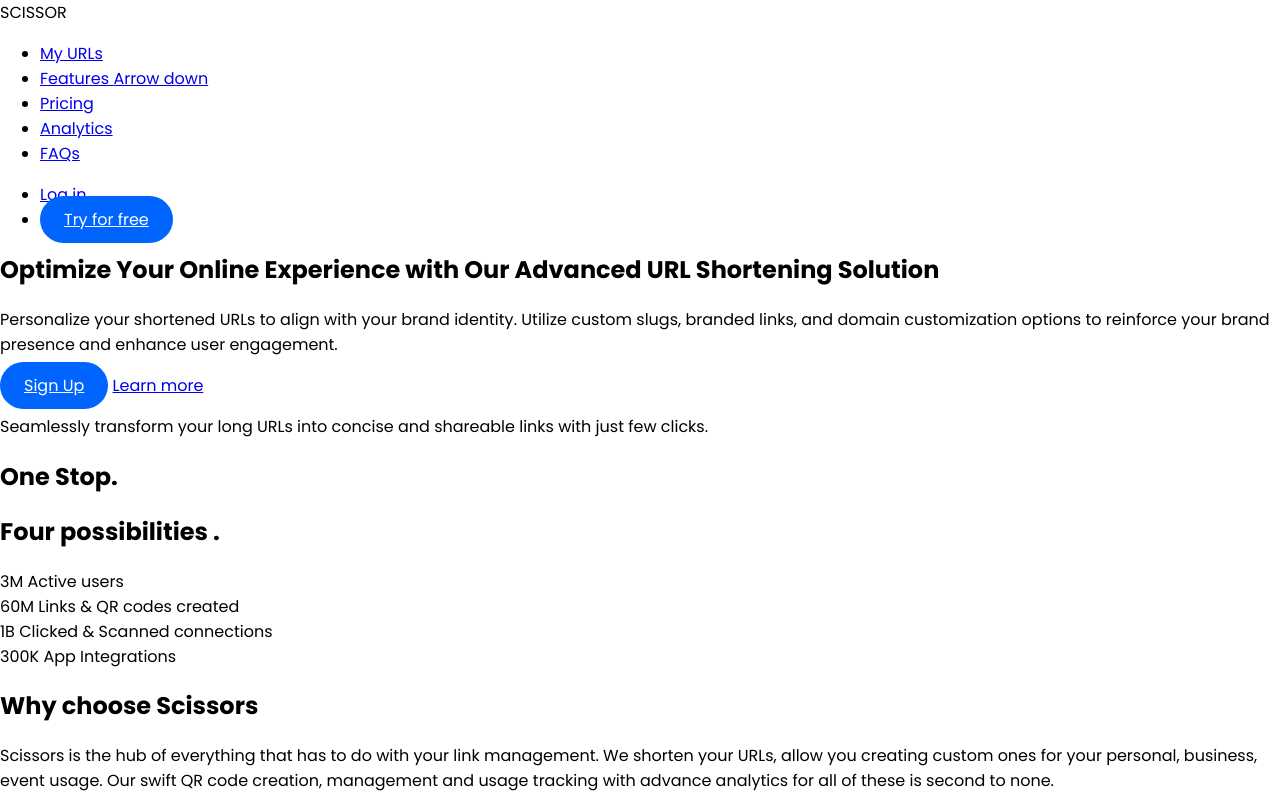
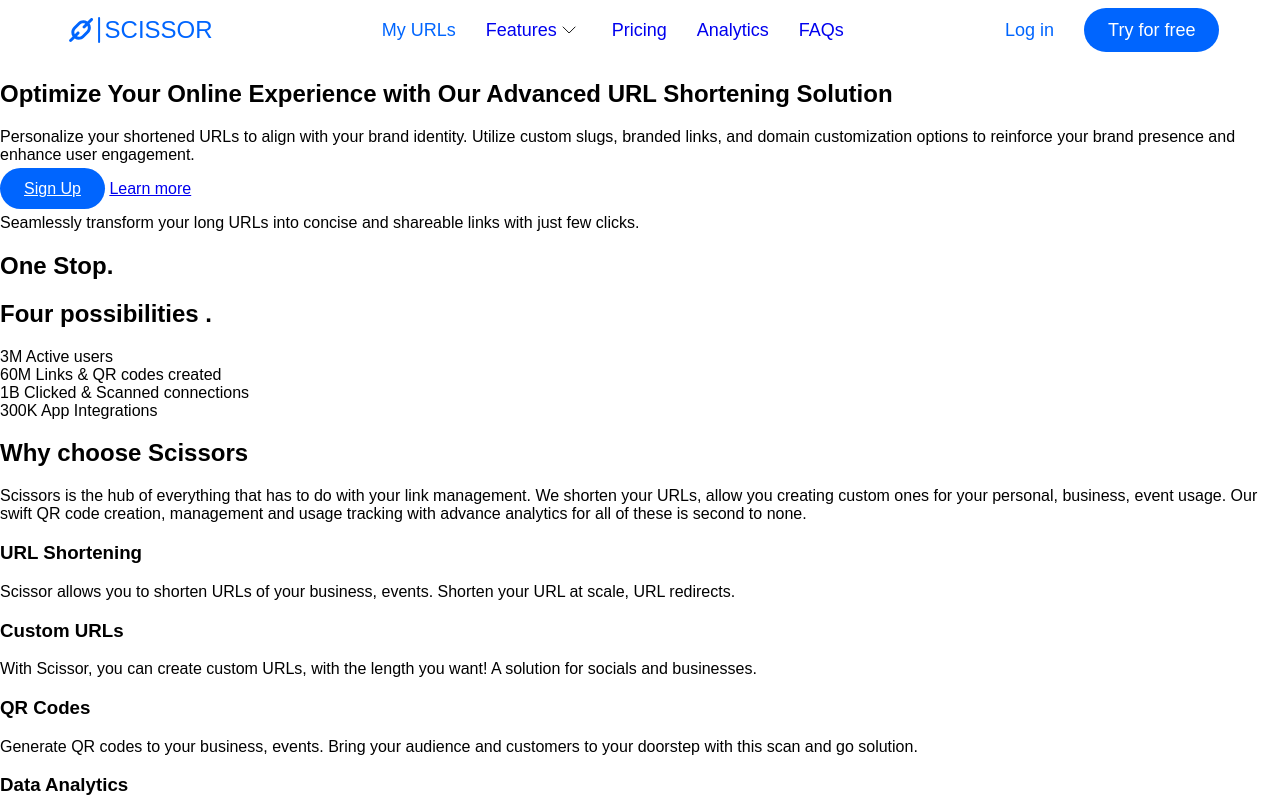
Before and after one commit to akpu-jo/sem_1, a plain HTML site: page index.html in a window 1280 px wide. Shown: the top 800 px of the page. Drawn offline with Linux system fonts and the light colour scheme; a web font is replaced by a local one.

Commit message:
Header edit

```diff
--- a/css/main.css
+++ b/css/main.css
@@ -1,8 +1,15 @@
-:root{
-  --blue-primary: #0065FE;
+:root {
+  --blue-primary: #0065fe;
   --neutral-white: #fff;
   --text-black: #141414;
-  --dark-gradient: linear-gradient(180deg, #1E3448 99.99%, rgba(30, 52, 72, 0.00) 100%);
+  --dark-gradient: linear-gradient(
+    180deg,
+    #1e3448 99.99%,
+    rgba(30, 52, 72, 0) 100%
+  );
+  --bold-font: "Gilroy-Bold", sans-serif;
+  --medium-font: "Gilroy-Medium", sans-serif;
+  --regular-font: "Gilroy-Regular", sans-serif;
 }
 
 *,
@@ -12,7 +19,9 @@
 }
 body {
   margin: 0;
-  font-family: "poppins", sans-serif;
+  font-family: "Gilroy-Bold", sans-serif;
+  font-family: "Gilroy-Medium", sans-serif;
+  font-family: "Gilroy-Regular", sans-serif;
 }
 
 .btn {
@@ -21,3 +30,43 @@ body {
   color: var(--neutral-white);
   background-color: var(--blue-primary);
 }
+.blue-txt{
+  color: var(--blue-primary);
+}
+
+.flx{
+  display: flex;
+  align-items: center;
+}
+.logo{
+  padding: 8px;
+  display: flex;
+  align-items: center;
+  gap: 4px;
+}
+.logo .txt{
+  font-size: 24px;
+  line-height: 32px;
+  font-family: var(--bold-font);
+  color: var(--blue-primary);
+}
+
+.wrapper li{
+  list-style: none;
+}
+.wrapper li a{
+  text-decoration: none;
+  /* color: var(--text-black); */
+}
+.wrapper nav{
+  display: flex;
+  justify-content: space-around;
+  font-family: var(--medium-font);
+}
+
+.wrapper ul{
+  display: flex;
+  align-items: center;
+  gap: 30px;
+  font-size: 18px;
+}
--- a/index.html
+++ b/index.html
@@ -5,6 +5,11 @@
       href="https://fonts.googleapis.com/css2?family=Poppins:wght@300;400;700&display=swap"
       rel="stylesheet"
     />
+    <link
+      href="https://fonts.cdnfonts.com/css/gilroy-bold?styles=20876,20879,20880"
+      rel="stylesheet"
+    />
+
     <link href="./css/main.css" rel="stylesheet" />
     <title>First simester assignment by Joseph Akpu</title>
   </head>
@@ -12,18 +17,22 @@
     <header>
       <div class="wrapper">
         <nav>
-          <div class="logo">SCISSOR</div>
+          <div class="logo">
+            <img src="./images/logo-icon.svg" alt="Logo Icon">
+            <img src="./images/logo-vat-icon.svg" alt="Logo Icon">
+            <span class="txt">SCISSOR</span>
+          </div>
           <ul>
-            <li><a href="#">My URLs</a></li>
+            <li><a href="#" class="blue-txt">My URLs</a></li>
             <li>
-              <a href="#features">Features <span>Arrow down</span></a>
+              <a href="#features" class="flx"><span>Features</span> <img src="./images/chevron-down.svg" alt=""></a>
             </li>
             <li><a href="#pricing">Pricing</a></li>
             <li><a href="#analytics">Analytics</a></li>
             <li><a href="#faqs">FAQs</a></li>
           </ul>
           <ul>
-            <li><a href="#">Log in</a></li>
+            <li><a href="#" class="blue-txt">Log in</a></li>
             <li><a href="#" class="btn cta">Try for free</a></li>
           </ul>
         </nav>
```
Also changed, not shown: images/chevron-down.svg (added).
